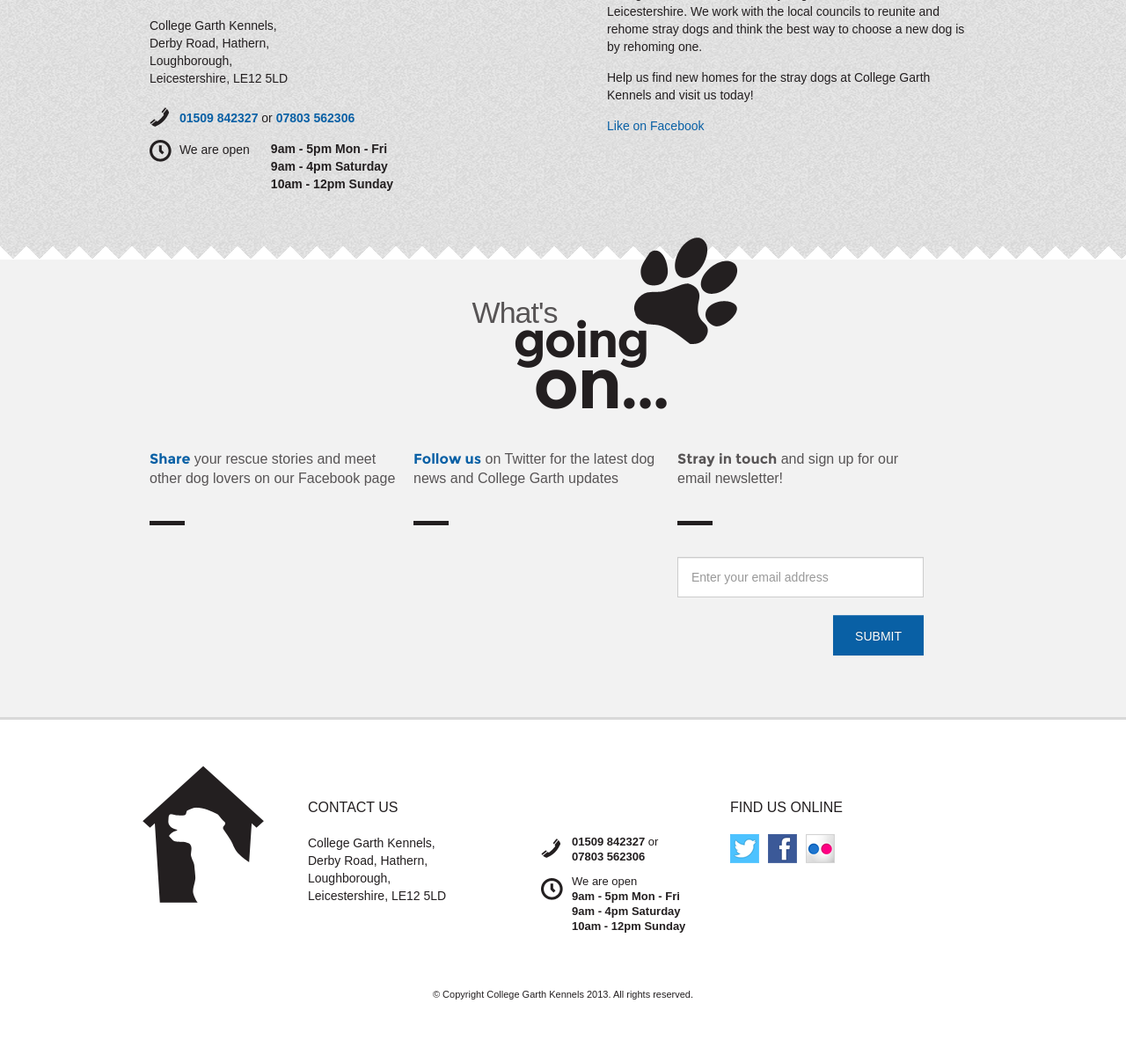
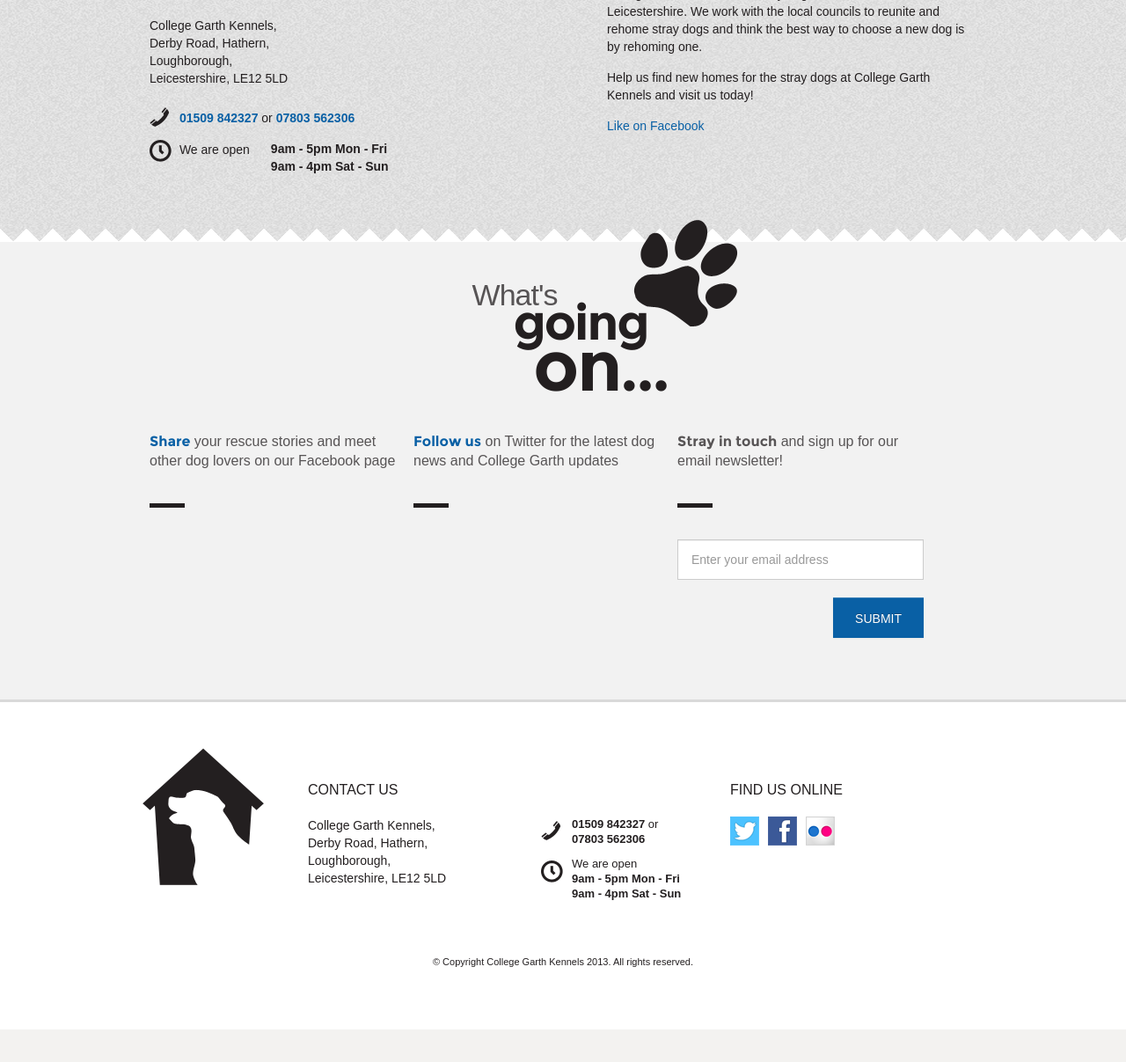
Before and after one commit to marchibbins/college-garth, a Python web app: template templates/base.html in a window 1280 px wide. Shown: the part 543-1750 px from the top of the page at 88% size. After the commit the page ends 1713 px from the top, so only its background shows below. Run offline with Jinja, Linux system fonts and the light colour scheme; the template is opened without the code that fills it, so the values that code supplies are empty; some libraries are stand-ins or nearby versions; some web fonts are replaced.

Commit message:
Update Sunday opening hours

```diff
--- a/templates/base.html
+++ b/templates/base.html
@@ -85,8 +85,7 @@
                                 </div>
                                 <div class="span10">
                                     <div itemprop="openingHours" content="Mo-Fr 09:00-17:00"><strong>9am - 5pm Mon - Fri</strong></div>
-                                    <div itemprop="openingHours" content="Sa 09:00-16:00"><strong>9am - 4pm Saturday</strong></div>
-                                    <div itemprop="openingHours" content="Su 10:00-12:00"><strong>10am - 12pm Sunday</strong></div>
+                                    <div itemprop="openingHours" content="Sa-Su 09:00-16:00"><strong>9am - 4pm Sat - Sun</strong></div>
                                 </div>
                             </div>
                         </div>
@@ -160,8 +159,7 @@
                             <i class="hours-icon"></i>
                             <span>We are open </span>
                             <div itemprop="openingHours" content="Mo-Fr 09:00-17:00"><strong class="hours">9am - 5pm</strong> <strong class="days">Mon - Fri</strong></div>
-                            <div itemprop="openingHours" content="Sa 09:00-16:00"><strong class="hours">9am - 4pm</strong> <strong class="days">Saturday</strong></div>
-                            <div itemprop="openingHours" content="Su 10:00-12:00"><strong class="hours">10am - 12pm</strong> <strong class="days">Sunday</strong></div>
+                            <div itemprop="openingHours" content="Sa-Su 09:00-16:00"><strong class="hours">9am - 4pm</strong> <strong class="days">Sat - Sun</strong></div>
                         </div>
                     </div>
                     <div class="span5">
```
